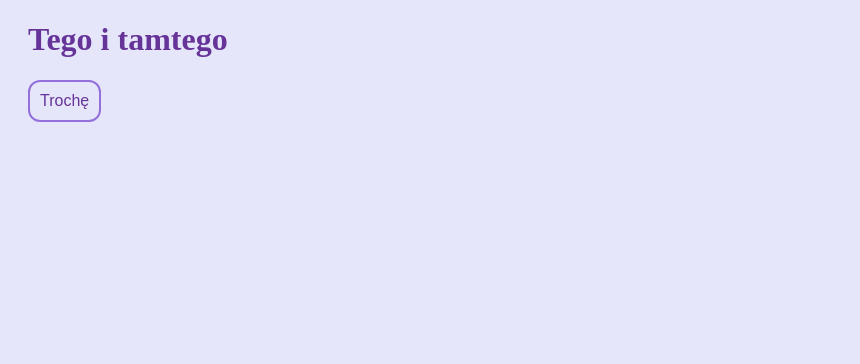
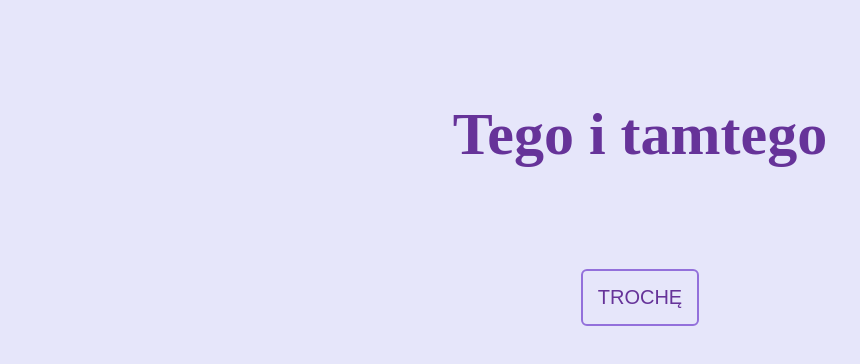
Before and after one commit to makwiatko/supersimplewebsite, a plain HTML site: page more.html in a window 1280 px wide. Shown: the whole page, without its empty margins (0-860 px from the left). Drawn offline with Linux system fonts and the light colour scheme.

Commit message:
Add files via upload

```diff
--- a/more.html
+++ b/more.html
@@ -7,7 +7,7 @@
 <body>
 
 <h1>Tego i tamtego</h1>
-<a href="index.html"><button class="button">Trochę</button></a>
+<a href="index.html"><button class="button">TROCHĘ</button></a>
 
 </body>
 </html>
--- a/styles/index.css
+++ b/styles/index.css
@@ -5,7 +5,9 @@ body {
 
 h1 {
   color: CornflowerBlue;
-  margin-left: 20px;
+  font-size: 60px;
+  margin: 100px 20px;
+  text-align: center;
 }
 
 p {
@@ -15,20 +17,25 @@ p {
   margin: 0 20px;
 }
 
+a {
+  display: block;
+  margin: auto;
+  text-align: center;
+}
+
 .button {
   background-color: AliceBlue;
+  border: 2px solid CornflowerBlue;
+  border-radius: 6px;
   color: CornflowerBlue;
-  border: 2px solid CornflowerBlue;
-  border-radius: 12px;
-  padding: 16px 32px;
+  cursor: pointer;
+  display: inline-block;
+  font-size: 20px;
+  margin: auto;
+  padding: 15px;
+  transition-duration: 0.4s;
   text-align: center;
   text-decoration: none;
-  display: inline-block;
-  font-size: 16px;
-  margin-left: 20px;
-  padding: 10px;
-  transition-duration: 0.4s;
-  cursor: pointer;
 }
 
 .button:hover {
```
